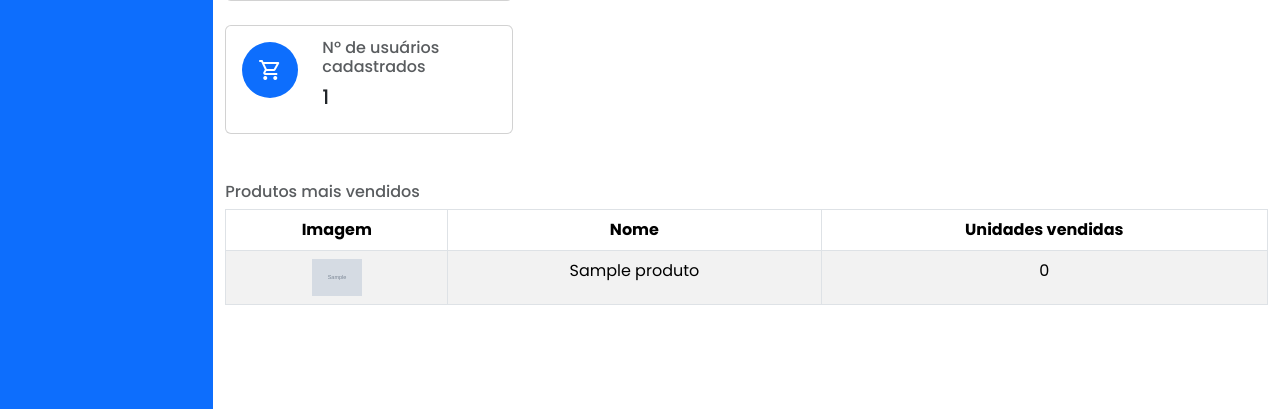
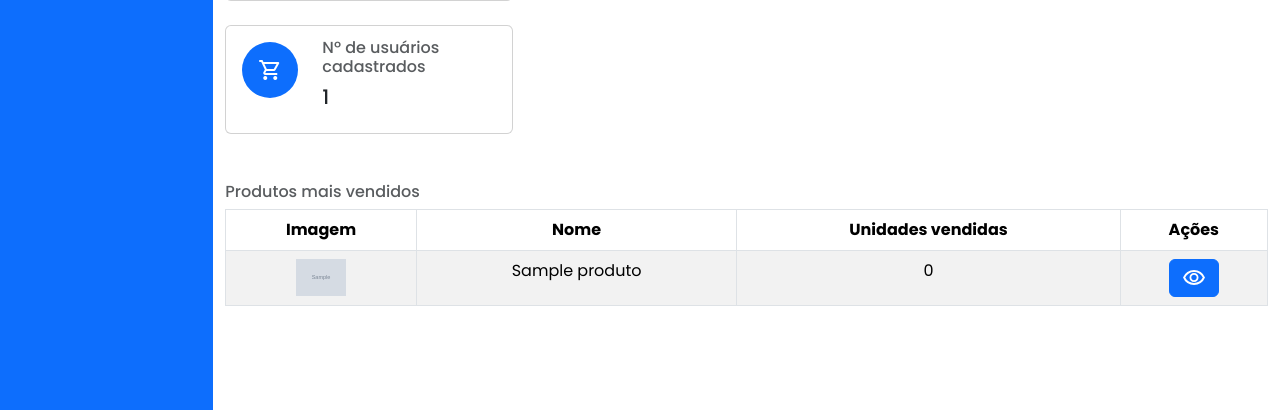
Before and after one commit to thfrod/ticket-manager, a PHP site: page /administrador/painel_admin.php in a window 1280 px wide. Shown: the part 554-964 px from the top of the page. Run offline with PHP 8.4, Linux system fonts and the light colour scheme; a user stored in the database is signed in; tables that the repository leaves empty or names only in its code hold one stand-in row (values such as "Sample post"); grey boxes marked "Sample" are stand-in pictures.

Commit message:
feat: botão de visualizar produto adicionado na listagem de produtos mais vendidos

```diff
--- a/administrador/painel_admin.php
+++ b/administrador/painel_admin.php
@@ -166,6 +166,7 @@ try {
                     <th scope="col" class="text-center">Imagem</th>
                     <th scope="col" class="text-center">Nome</th>
                     <th scope="col" class="text-center">Unidades vendidas</th>
+                    <th scope="col" class="text-center">Ações</th>
                 </tr>
             </thead>
             <tbody>
@@ -182,6 +183,13 @@ try {
                         <td class="text-center">
                             <?php echo $produto['TOTAL_VENDIDO']?>
                         </td>
+                        <td class="text-center actions">
+                            <div>
+                                <a href="ver_produto.php?id=<?php echo $produto['PRODUTO_ID']; ?>" class="btn btn-primary">
+                                    <img src="../assets/imgs/icons/eye.svg" alt="">
+                                </a>
+                            </div>
+                        </td>
                     </tr>
                 <?php endforeach; ?>
             </tbody>
```
